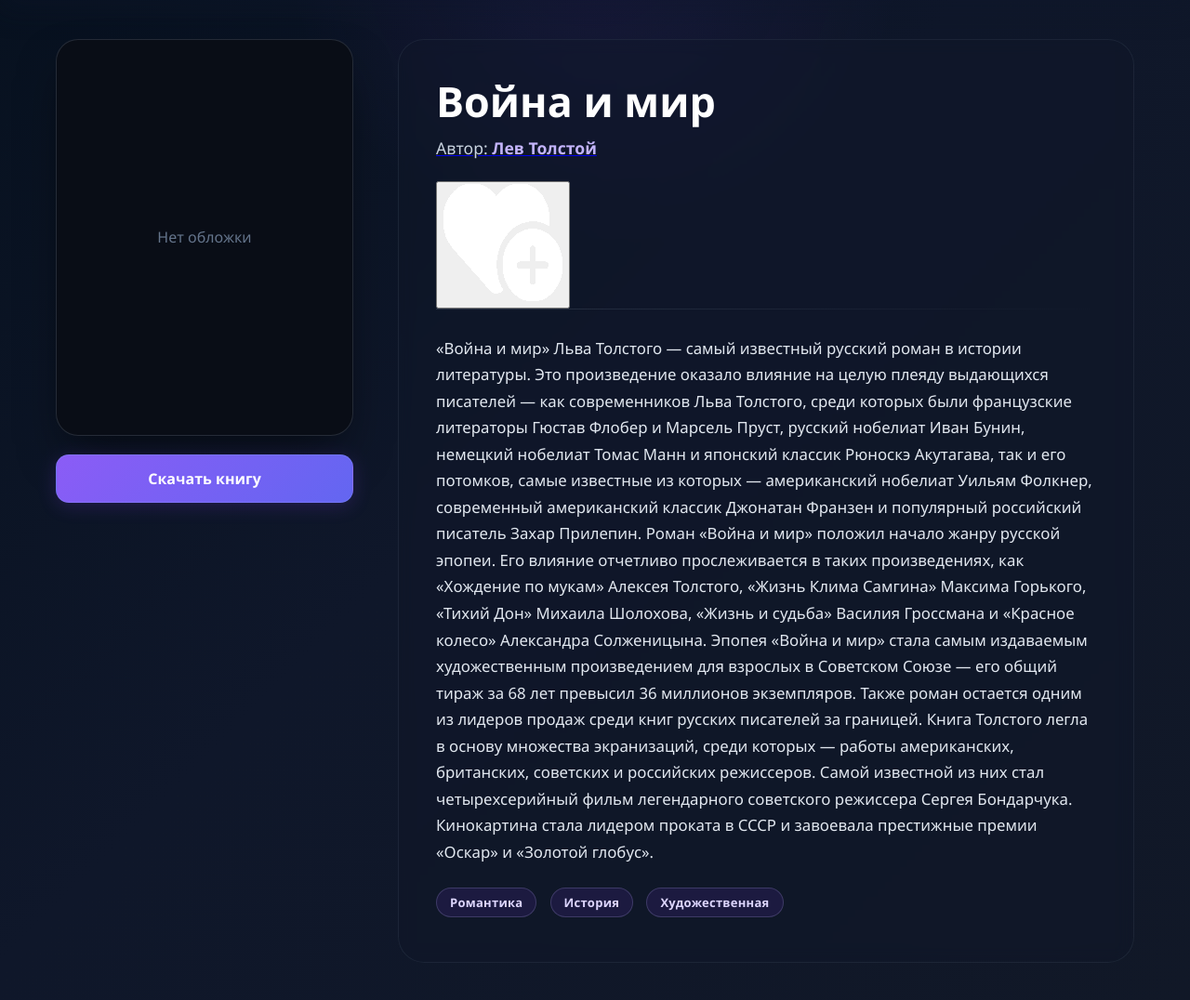
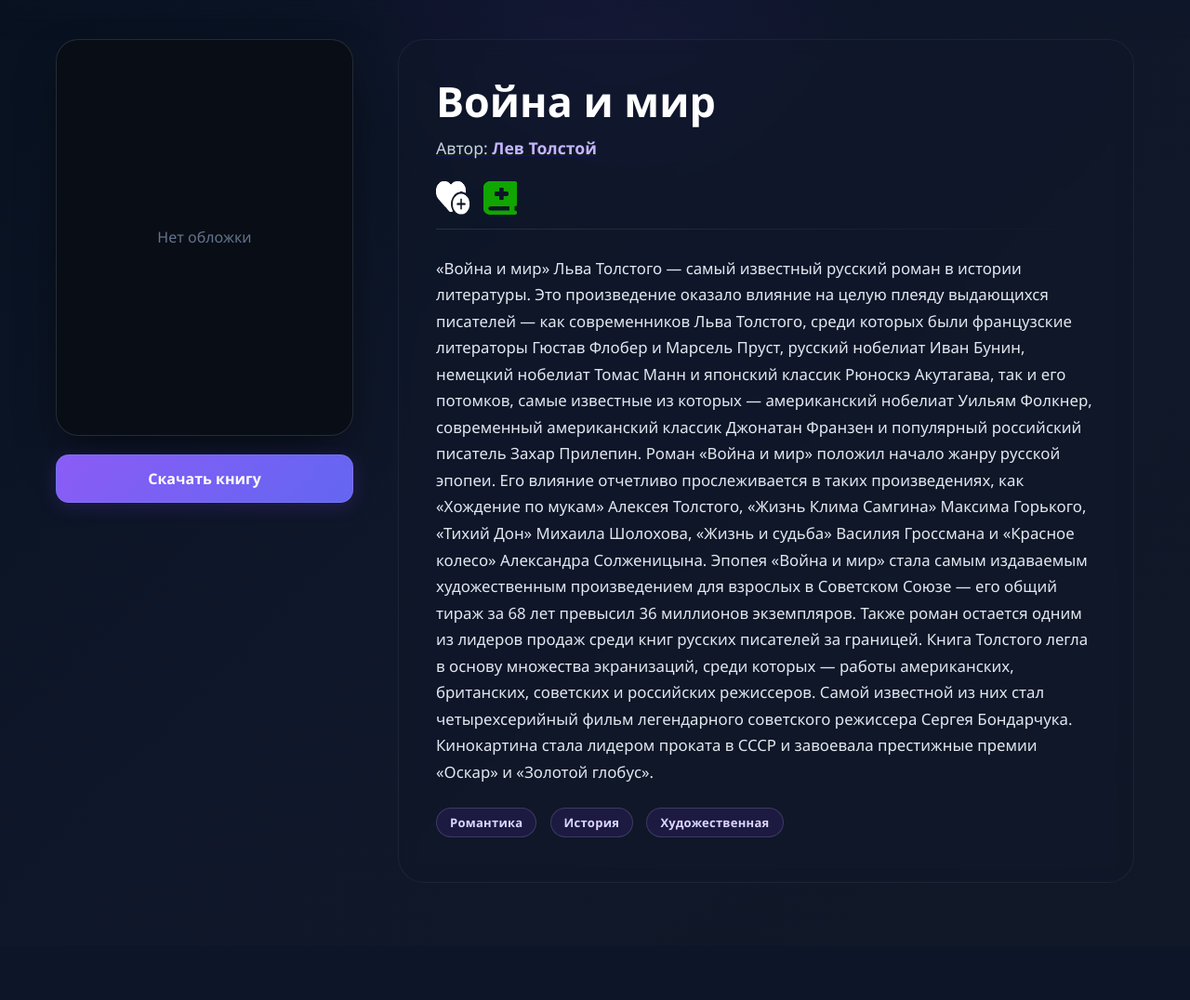
Before and after one commit to BondarVladyslav/LibraryProjectDjango, a Django app: page /books/3/ in a window 1280 px wide. Shown: the part 66-1142 px from the top of the page at 93% size. After the commit the page ends 1016 px from the top, so only its background shows below. Run offline with Django 5.2, Linux system fonts and the light colour scheme; data comes from the database, SQL or seed files in the repository; both versions use the stored data as it was after the commit.

Commit message:
Added finish read func button

```diff
--- a/authorization/models.py
+++ b/authorization/models.py
@@ -5,8 +5,8 @@ from django.contrib.auth import get_user_model
 
 class UserProfile(models.Model):
     user = models.OneToOneField(get_user_model(), on_delete=models.CASCADE , related_name='additional_data')
+    bio = models.TextField(blank=True, null=True)
     favourite_books = models.ManyToManyField('books.Book', related_name='favourite_books', blank=True)
-    bio = models.TextField(blank=True, null=True)
-
+    finished_books = models.ManyToManyField('books.Book', related_name='finished_books', blank=True)
     def __str__(self):
         return self.user.username
--- a/books/static/books/css/style.css
+++ b/books/static/books/css/style.css
@@ -985,3 +985,54 @@ body, html {
 .author-read-btn:active {
     transform: scale(0.98);
 }
+
+
+/* Сброс стандартного оформления кнопки */
+.add-to-favorites-btn {
+    background: none;
+    border: none;
+    padding: 0;
+    margin: 0;
+    cursor: pointer;
+    display: inline-flex;
+    align-items: center;
+    justify-content: center;
+    line-height: 0;        /* убирает лишнее пространство вокруг картинки */
+}
+
+/* Размер иконки – подберите под ваш PNG (например, 36px) */
+.heart-icon {
+    width: 36px;
+    height: 36px;
+    object-fit: contain;   /* сохраняет пропорции, если PNG не квадратный */
+    display: block;
+    transition: transform 0.2s ease, opacity 0.2s ease;
+}
+
+/* Лёгкий эффект при наведении */
+.add-to-favorites-btn:hover .heart-icon {
+    transform: scale(1.12);
+    opacity: 0.9;
+}
+
+/* Если нужно, можно добавить отступы вокруг кнопки, не трогая саму иконку */
+/*
+.add-to-favorites-btn {
+    margin-left: 10px;
+}
+*/
+
+.favorites-actions {
+    display: flex;
+    gap: 15px;          /* расстояние между кнопками */
+    align-items: center;
+    margin: 10px 0;
+}
+
+/* Если кнопки-формы имеют фиксированную ширину или высоту, можно убрать лишние отступы */
+.add-to-favorites-btn {
+    background: none;
+    border: none;
+    cursor: pointer;
+    padding: 0;
+}
--- a/books/templates/books/one_book.html
+++ b/books/templates/books/one_book.html
@@ -26,7 +26,9 @@
                 <p class="book-detail-author">Автор: <span>{{ book.author }}</span></p>
             </a>
         {% endif %}
+        <div class="favorites-actions">
                 <form method = 'post'>
+                    <input type="hidden" name="action" value="toggle_favorite">
                     {% csrf_token %}
                     <button type = 'submit' class='add-to-favorites-btn'>
                         {% if user.is_authenticated and book in user.additional_data.favourite_books.all %}
@@ -35,7 +37,17 @@
                             <img src="{% static 'books/images/not_liked_book.png' %}" alt="Добавить в избранное" class="heart-icon" >
                         {% endif %}</button>
                 </form>
-
+                <form method = 'post'>
+                    <input type="hidden" name="action" value="toggle_finished_read">
+                    {% csrf_token %}
+                    <button type = 'submit' class='add-to-favorites-btn'>
+                        {% if user.is_authenticated and book in user.additional_data.finished_books.all %}
+                            <img src="{% static 'books/images/unfinish_book.png' %}" alt="Убрать из прочитанных" class="heart-icon">
+                        {% else %}
+                            <img src="{% static 'books/images/finish_book.png' %}" alt="Добавить в избранное" class="heart-icon" >
+                        {% endif %}</button>
+                </form>
+        </div>
         <div class="book-detail-divider"></div>
 
         <div class="book-detail-description">
--- a/books/views.py
+++ b/books/views.py
@@ -42,19 +42,28 @@ class OneBook(BaseMixin,DetailView):
         context = super().get_context_data(**kwargs)
         return self.get_mixin_context(context)
     def post(self, request, *args, **kwargs):
-        added_to_favourite = UserProfile.objects.filter(user=request.user).first()
-        if not added_to_favourite:
-            added_to_favourite = UserProfile.objects.create(user = request.user)
-            print(added_to_favourite, 'created')
+        person_profile = UserProfile.objects.filter(user=request.user).first()
+        if request.POST.get('action') == 'toggle_favorite':
+            print('toggle_favorite')
+            if not person_profile.favourite_books.filter(id=self.get_object().id).exists():
+                person_profile.favourite_books.add(self.get_object())
 
-        if not added_to_favourite.favourite_books.filter(id=self.get_object().id).exists():
-            added_to_favourite.favourite_books.add(self.get_object())
+            else:
+                person_profile.favourite_books.remove(self.get_object())
 
-        else:
-            added_to_favourite.favourite_books.remove(self.get_object())
+            person_profile.save()
+        elif request.POST.get('action') == 'toggle_finished_read':
+            print('toggle_finished_read')
+            if not person_profile.finished_books.filter(id=self.get_object().id).exists():
+                person_profile.finished_books.add(self.get_object())
 
-        added_to_favourite.save()
+            else:
+                person_profile.finished_books.remove(self.get_object())
+
+            person_profile.save()
+
         return redirect('bookByID', book_id=self.get_object().id)
+
 
 
 
```
Also changed, not shown: authorization/migrations/0004_userprofile_finished_books_alter_userprofile_user.py (added), books/static/books/images/finish_book.png (added), books/static/books/images/unfinish_book.png (added), db.sqlite3.
